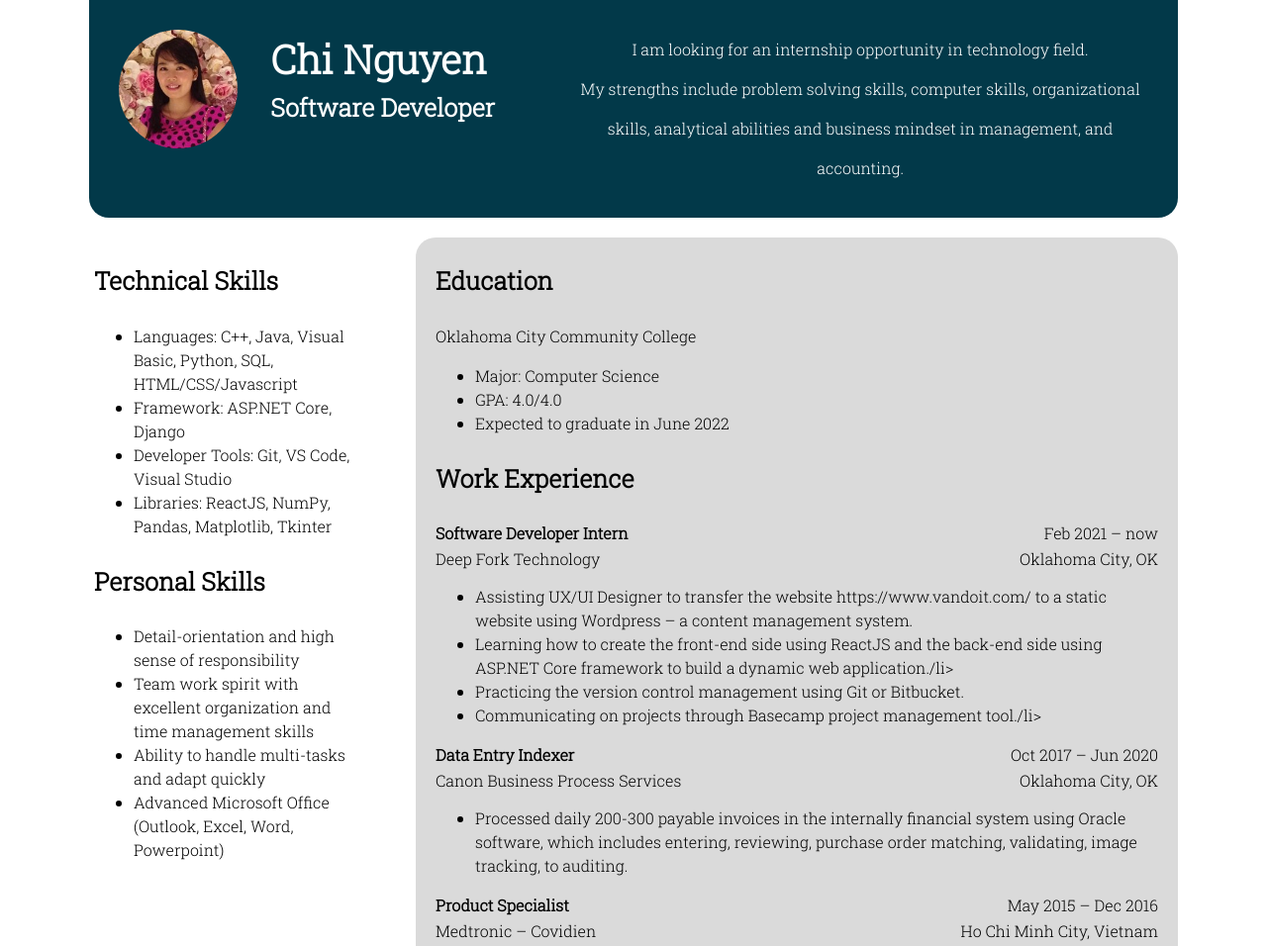
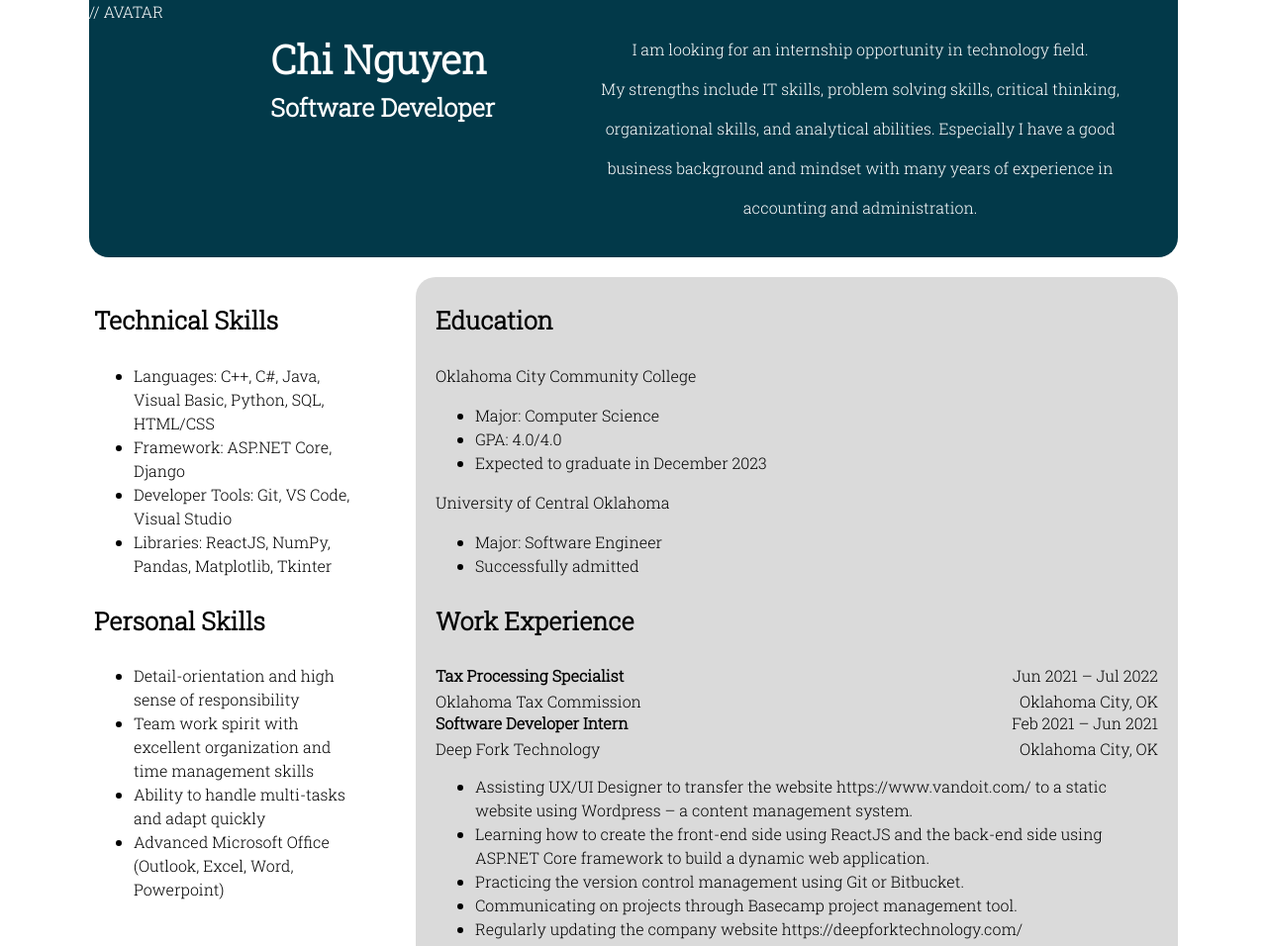
Before and after one commit to kathy20316/Resume, a plain HTML site: page index.html in a window 1280 px wide. Shown: the top 956 px of the page at 99% size. Drawn offline with Linux system fonts and the light colour scheme.

Commit message:
update 08202023

```diff
--- a/index.html
+++ b/index.html
@@ -12,9 +12,9 @@
 	<!-- SHOWCASE -->
 	<section class="showcase">
 		<div class="container grid">
-			<div class="image">
+			<!-- <div class="image">
 				<img src="img/avatar2.jpg" alt="">
-			</div>
+			</div> --> // AVATAR
 			<div class="title">
 				<h1>Chi Nguyen</h1>
 				<h2>Software Developer</h2>
@@ -24,8 +24,7 @@
 					I am looking for an internship opportunity in technology field.
 				</p>
 				<p>
-					My strengths include problem solving skills, computer skills, organizational skills,
-					analytical abilities and business mindset in management, and accounting.
+					My strengths include IT skills, problem solving skills, critical thinking, organizational skills, and analytical abilities. Especially I have a good business background and mindset with many years of experience in accounting and administration.
 
 				</p>
 			</div>
@@ -39,7 +38,7 @@
 				<div class="technical">
 					<h3>Technical Skills</h3>
 					<ul>
-						<li>Languages: C++, Java, Visual Basic, Python, SQL, HTML/CSS/Javascript</li>
+						<li>Languages: C++, C#, Java, Visual Basic, Python, SQL, HTML/CSS</li>
 						<li>Framework: ASP.NET Core, Django</li>
 						<li>Developer Tools: Git, VS Code, Visual Studio</li>
 						<li>Libraries: ReactJS, NumPy, Pandas, Matplotlib, Tkinter</li>
@@ -63,23 +62,36 @@
 					<ul>
 						<li>Major: Computer Science</li>
 						<li>GPA: 4.0/4.0</li>
-						<li>Expected to graduate in June 2022</li>
+						<li>Expected to graduate in December 2023</li>
+					</ul>
+					<p>University of Central Oklahoma</p>
+					<ul>
+						<li>Major: Software Engineer</li>
+						<li>Successfully admitted</li>
 					</ul>
 				</div>
 				<div class="experience">
 					<h3>Work Experience</h3>
 					<div class="job grid">
+						<p><b>Tax Processing Specialist</b></p>
+						<p>Jun 2021 – Jul 2022</p>
+						<p>Oklahoma Tax Commission</p>
+						<p>Oklahoma City, OK</p>
+					</div>
+
+					<div class="job grid">
 						<p><b>Software Developer Intern</b></p>
-						<p>Feb 2021 – now</p>
+						<p>Feb 2021 – Jun 2021</p>
 						<p>Deep Fork Technology</p>
 						<p>Oklahoma City, OK</p>
 					</div>
 					<div>
 						<ul>
 							<li>Assisting UX/UI Designer to transfer the website https://www.vandoit.com/ to a static website using Wordpress – a content management system.</li>
-							<li>Learning how to create the front-end side using ReactJS and the back-end side using ASP.NET Core framework to build a dynamic web application./li>
+							<li>Learning how to create the front-end side using ReactJS and the back-end side using ASP.NET Core framework to build a dynamic web application.</li>
 							<li>Practicing the version control management using Git or Bitbucket.</li>
-							<li>Communicating on projects through Basecamp project management tool./li>
+							<li>Communicating on projects through Basecamp project management tool.</li>
+							<li>Regularly updating the company website https://deepforktechnology.com/</li>
 						</ul>
 					</div>
 					<div class="job grid">
@@ -127,7 +139,7 @@
 	<footer class="footer">
 		<div class="container">
 			<div footer-text>
-				<p>Copyright &copy; 2021 Chi Nguyen</p>
+				<p>Copyright &copy; 2023 Chi Nguyen</p>
 			</div>
 			<div class="social">
 				<a href="https://github.com/kathy20316"><i class="fab fa-github"></i></a>
```
